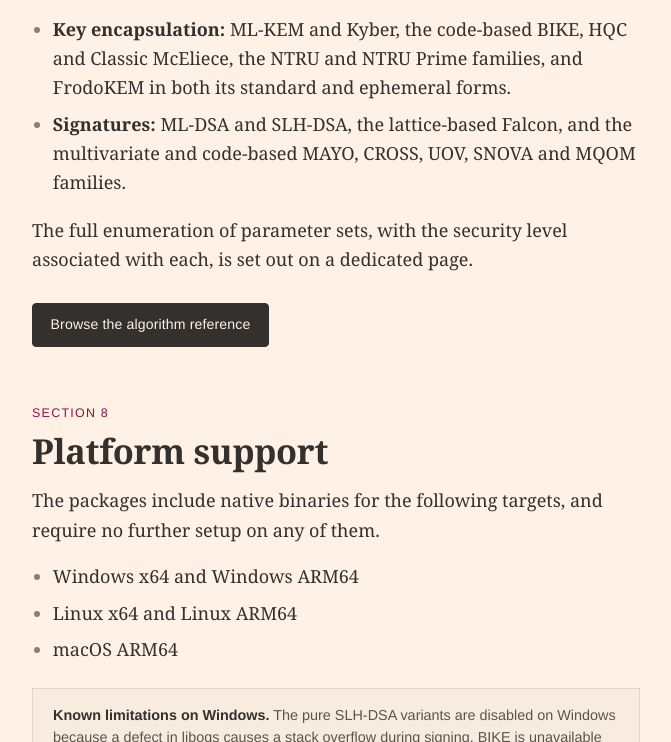
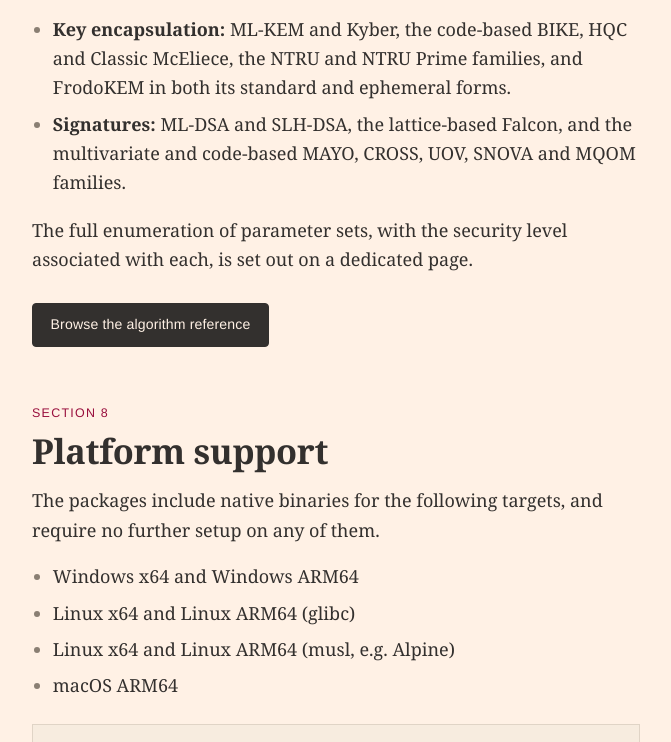
Before and after one commit to filipw/maybe-liboqs-dotnet, a plain HTML site: page website/index.html in a window 1280 px wide. Shown: the part 11258-12000 px from the top of the page, without its empty margins (360-1031 px from the left). Drawn offline with Linux system fonts and the light colour scheme.

Commit message:
musl support

```diff
--- a/website/index.html
+++ b/website/index.html
@@ -594,7 +594,8 @@ Console.WriteLine($"Secrets equal: {bobSecret.SequenceEqual(aliceSecret)}");</co
         </p>
         <ul>
           <li>Windows x64 and Windows ARM64</li>
-          <li>Linux x64 and Linux ARM64</li>
+          <li>Linux x64 and Linux ARM64 (glibc)</li>
+          <li>Linux x64 and Linux ARM64 (musl, e.g. Alpine)</li>
           <li>macOS ARM64</li>
         </ul>
         <div class="note">
```
Also changed, not shown: 3 other files.
